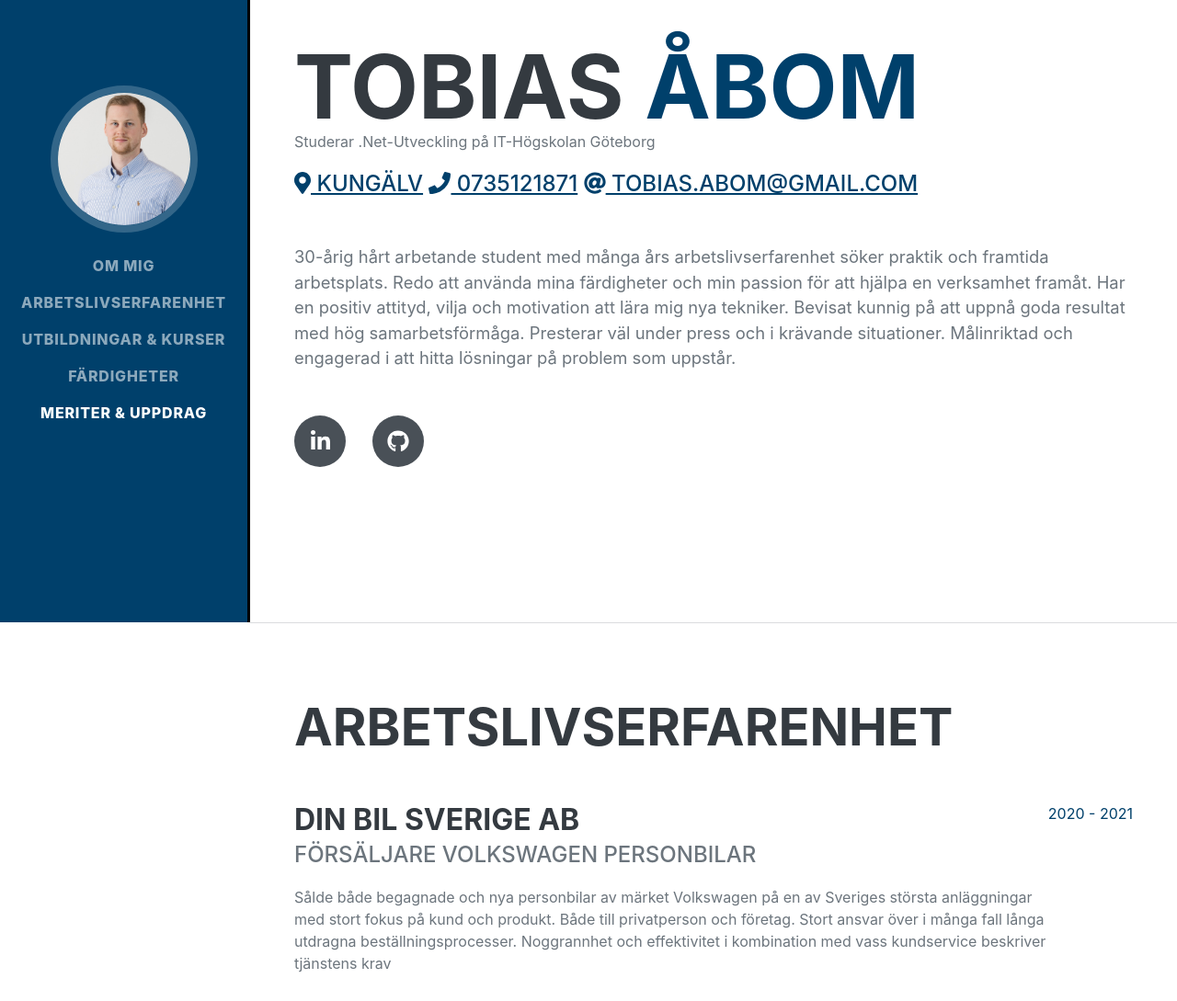
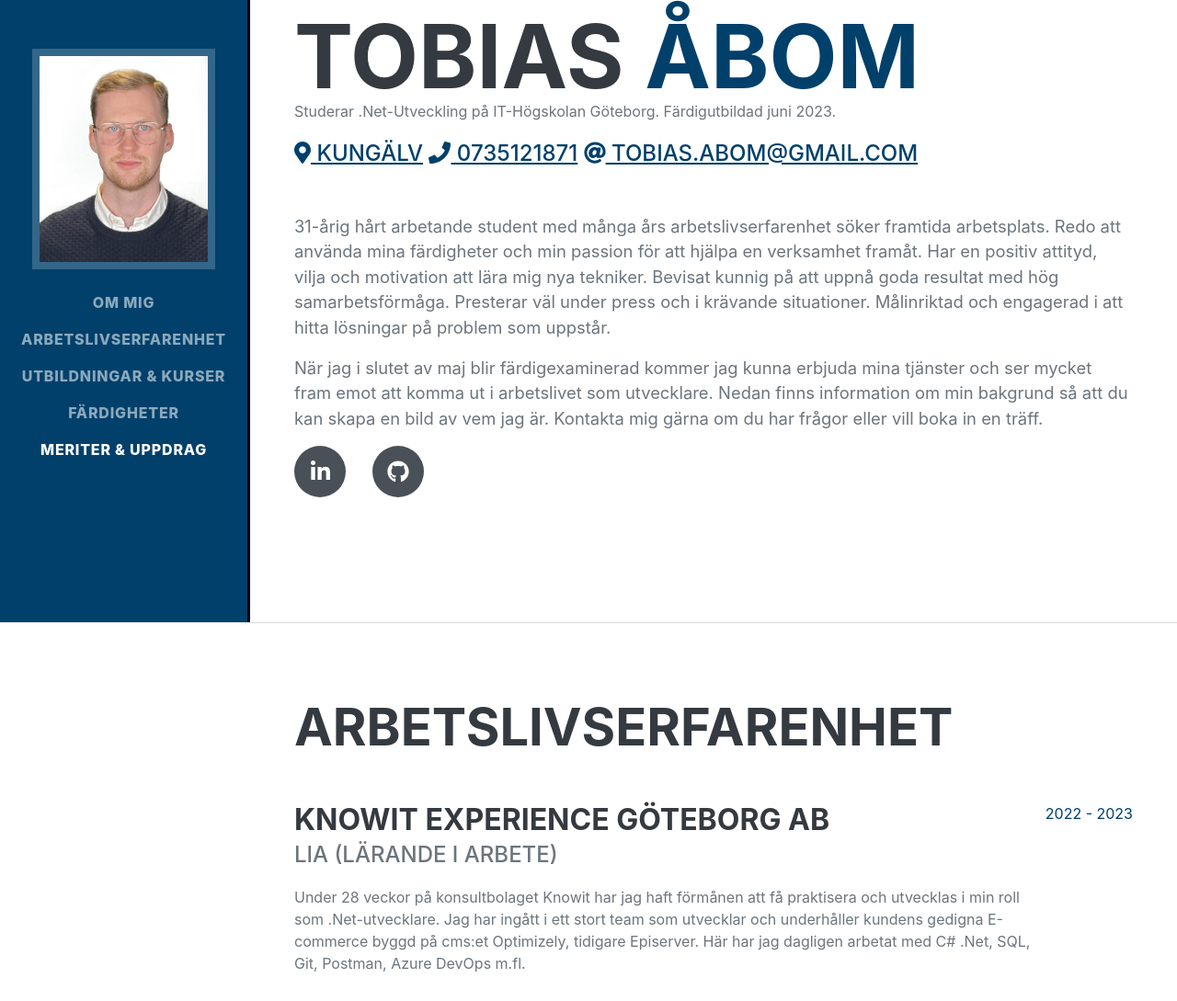
Before and after one commit to aabom/Personlig-hemsida, a plain HTML site: page index.html in a window 1280 px wide. Shown: the part 123-1212 px from the top of the page at 92% size. Drawn offline with nearby package versions, Linux system fonts and the light colour scheme; a web font is replaced by a local one.

Commit message:
Updated profile picture and information

```diff
--- a/index.html
+++ b/index.html
@@ -35,8 +35,8 @@
         <span class="d-block d-lg-none">Tobias Åbom</span>
         <span class="d-none d-lg-block"
           ><img
-            class="img-fluid img-profile rounded-circle mx-auto mb-2"
-            src="assets/img/prof.jpg"
+            class="img-fluid img-profile mx-auto mb-2"
+            src="assets/img/profile-pic.jpg"
             alt="Profile picture of Tobias Åbom"
         /></span>
       </a>
@@ -82,15 +82,15 @@
       <section class="resume-section" id="about">
         <div class="resume-section-content">
           <img
-            class="img-fluid show-only-mobile img-profile rounded-circle mx-auto mb-2"
-            src="assets/img/prof.jpg"
+            class="img-fluid show-only-mobile img-profile mx-auto mb-3"
+            src="assets/img/profile-pic.jpg"
             alt="Profile picture of Tobias Åbom"
           />
           <h1 class="mb-0">
             Tobias
             <span class="text-primary">Åbom</span>
           </h1>
-          <p>Studerar .Net-Utveckling på IT-Högskolan Göteborg</p>
+          <p>Studerar .Net-Utveckling på IT-Högskolan Göteborg. Färdigutbildad juni 2023.</p>
           <div class="subheading mb-5">
             <a href="https://goo.gl/maps/swNdHvt4AbvsZuq39">
               <i class="fas fa-map-marker-alt"></i> Kungälv</a
@@ -104,14 +104,20 @@
               <i class="fas fa-at"></i> tobias.abom@gmail.com</a
             >
           </div>
-          <p class="lead mb-5">
-            30-årig hårt arbetande student med många års arbetslivserfarenhet
-            söker praktik och framtida arbetsplats. Redo att använda mina
+          <p class="lead mb-3">
+            31-årig hårt arbetande student med många års arbetslivserfarenhet
+            söker framtida arbetsplats. Redo att använda mina
             färdigheter och min passion för att hjälpa en verksamhet framåt. Har
             en positiv attityd, vilja och motivation att lära mig nya tekniker.
             Bevisat kunnig på att uppnå goda resultat med hög samarbetsförmåga.
             Presterar väl under press och i krävande situationer. Målinriktad
             och engagerad i att hitta lösningar på problem som uppstår.
+          </p>
+          <p class="lead mb-3">
+            När jag i slutet av maj blir färdigexaminerad kommer jag kunna erbjuda mina tjänster
+            och ser mycket fram emot att komma ut i arbetslivet som utvecklare.
+            Nedan finns information om min bakgrund så att du kan skapa en bild av vem jag är.
+            Kontakta mig gärna om du har frågor eller vill boka in en träff.
           </p>
           <div class="social-icons">
             <a
@@ -133,6 +139,26 @@
       <section class="resume-section" id="experience">
         <div class="resume-section-content">
           <h2 class="mb-5">arbetslivserfarenhet</h2>
+          <div
+            class="d-flex flex-column flex-md-row justify-content-between mb-5"
+          >
+            <div class="flex-grow-1">
+              <h3 class="mb-0">Knowit Experience Göteborg AB</h3>
+              <div class="subheading mb-3">
+                LIA (Lärande i arbete)
+              </div>
+              <p>
+                Under 28 veckor på konsultbolaget Knowit har jag haft förmånen att
+                få praktisera och utvecklas i min roll som .Net-utvecklare. Jag har
+                 ingått i ett stort team som utvecklar och underhåller kundens gedigna E-commerce
+                  byggd på cms:et Optimizely, tidigare Episerver. Här har jag dagligen arbetat med
+                  C# .Net, SQL, Git, Postman, Azure DevOps m.fl.
+              </p>
+            </div>
+            <div class="flex-shrink-0">
+              <span class="text-primary">2022 - 2023</span>
+            </div>
+          </div>
           <div
             class="d-flex flex-column flex-md-row justify-content-between mb-5"
           >
@@ -400,27 +426,27 @@
           <ul class="fa-ul mb-0">
             <li>
               <span class="fa-li"><i class="fas fa-check"></i></span>
-              C#
+              C# (ASP.NET Core)
             </li>
             <li>
               <span class="fa-li"><i class="fas fa-check"></i></span>
-              SQL
+              SQL & MongoDB
             </li>
             <li>
               <span class="fa-li"><i class="fas fa-check"></i></span>
-              MongoDB
+              Azure Devops
             </li>
             <li>
               <span class="fa-li"><i class="fas fa-check"></i></span>
-              HTML
+              Git
             </li>
             <li>
               <span class="fa-li"><i class="fas fa-check"></i></span>
-              CSS
+              HTML & CSS
             </li>
             <li>
               <span class="fa-li"><i class="fas fa-check"></i></span>
-              JavaScript
+              JavaScript & TypeScript (React)
             </li>
             <li>
               <span class="fa-li"><i class="fas fa-check"></i></span>
@@ -442,7 +468,7 @@
               <span class="fa-li"
                 ><i class="fas fa-users text-warning"></i
               ></span>
-              Klassrepresentant i ledningsgruppen för .Net‑utbildningen
+              Klassrepresentant & ledamot i ledningsgruppen för .Net‑utbildningen
             </li>
             <p>IT‑Högskolan Göteborg</p>
             <li>
```
Also changed, not shown: assets/img/prof.jpg (deleted), assets/img/profile-pic.jpg (added), assets/img/profile.png (deleted), css/styles.css.
